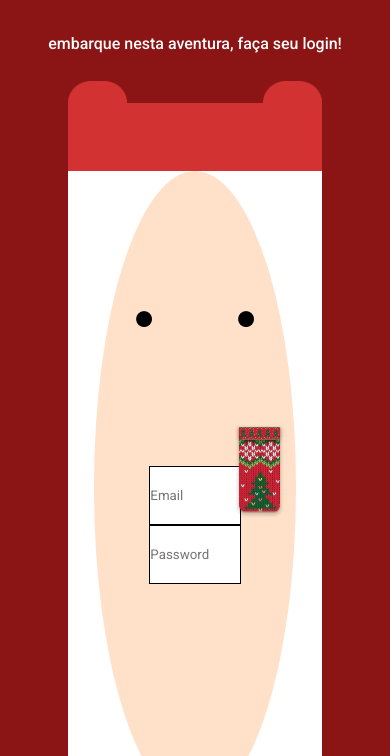
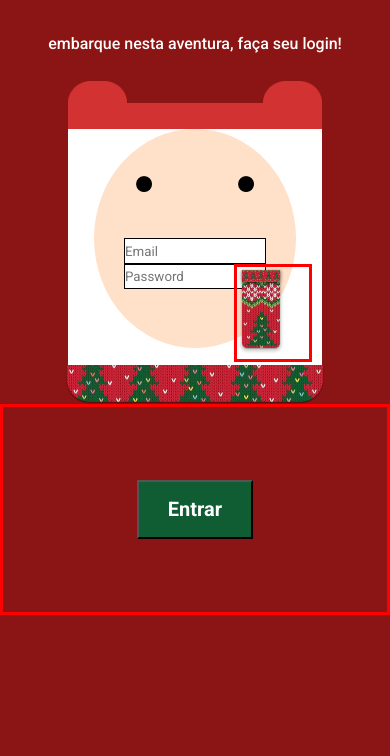
Before and after one commit to GabyysBrito/LoginFinn, a plain HTML site: page index.html in a window 390 px wide. Shown: the part 88-844 px from the top of the page. Drawn offline with Linux system fonts and the light colour scheme.

Commit message:
Deixando responsivo para mobile

```diff
--- a/style.scss
+++ b/style.scss
@@ -46,6 +46,7 @@ main {
 }
 
 .rostoFinn {
+    // border: solid red;
     display: flex;
     flex-direction: column;
     align-items: center;
@@ -58,6 +59,7 @@ main {
 }
 
 .cabecaFinn {
+    // border: solid red;
     background-color: #FFFFFF;
     width: 65%;
     height: 77vh;
@@ -137,3 +139,49 @@ form {
     }
 
 }
+
+@media (max-width: 760px ) {
+    body {
+        main {
+            .rostoFinn {
+                height: 3vh;
+            }
+
+            .cabecaFinn {
+                height: 28vh;
+            }
+
+            .face {
+                height: 26vh;
+
+                .olhos {
+                    height: 13vh;
+                }
+            }
+
+            form{
+                height: 6vh;
+
+                input {
+                    width: 70%;
+                }
+            }
+
+            .cachecol {
+                border: solid red;
+                width: 20%;
+                top: 22rem;
+            }
+
+            .botao{
+                border: solid red;
+
+                button {
+                    height: 7vh;
+                    width: 30%;
+                }
+            }
+
+        }
+    }
+}
```
Also changed, not shown: style.css, 1 other file.
